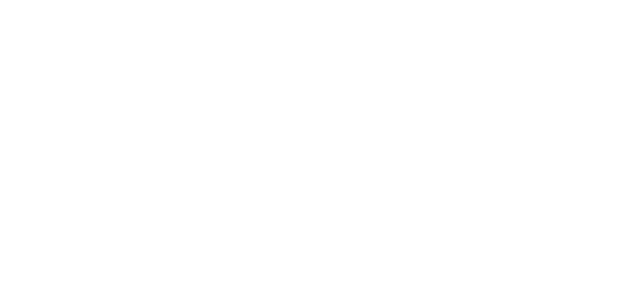
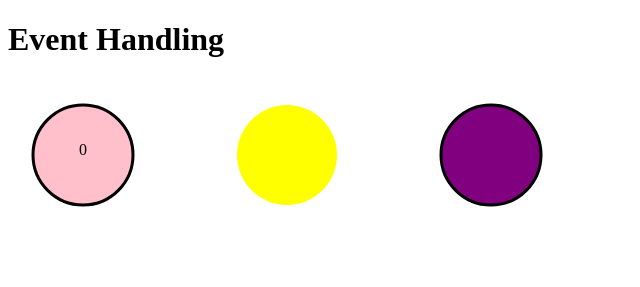
Before and after one commit to DS4200-S22/hw-04-hw-04-sarah-and-lucy, a plain HTML site: page index.html in a window 1280 px wide. Shown: the whole page, without its empty margins (0-640 px from the left). Drawn offline with Linux system fonts and the light colour scheme.

Commit message:
new changes

```diff
--- a/index.html
+++ b/index.html
@@ -2,13 +2,30 @@
 <html>
 
 <head>
+    <link rel="stylesheet" href="stylesheet.css">
     <meta charset=utf-8/>
+    <title>hw-04</title>
 </head>
 
 
 <body>
 
+    <h1>Event Handling</h1>
 
+    <div class = "circleRow">
+    <svg id="circle1" width="200" height="200" onClick="circle1Clicked()">
+        <circle r=25% cx = 75px cy = 75px stroke="black" stroke-width="3" fill="pink"/>
+        <text id="counter" x=75px y=75px text-anchor="middle">0</text>
+    </svg>
+    <svg id="circle2" width="200" height="200" onMouseOver="circle2MouseOver()">
+        <circle r=25% cx = 75px cy = 75px stroke-width="3" fill="yellow"/>
+    </svg>
+    <svg id="circle3" width="200" height="200" onClick="circle3Clicked()">
+        <circle r=25% cx = 75px cy = 75px stroke="black" stroke-width="3" fill="purple" opacity = "1"/>
+    </svg>
+    </div>
+
+<script src = "main.js"></script>
 </body>
 
 </html>
```
